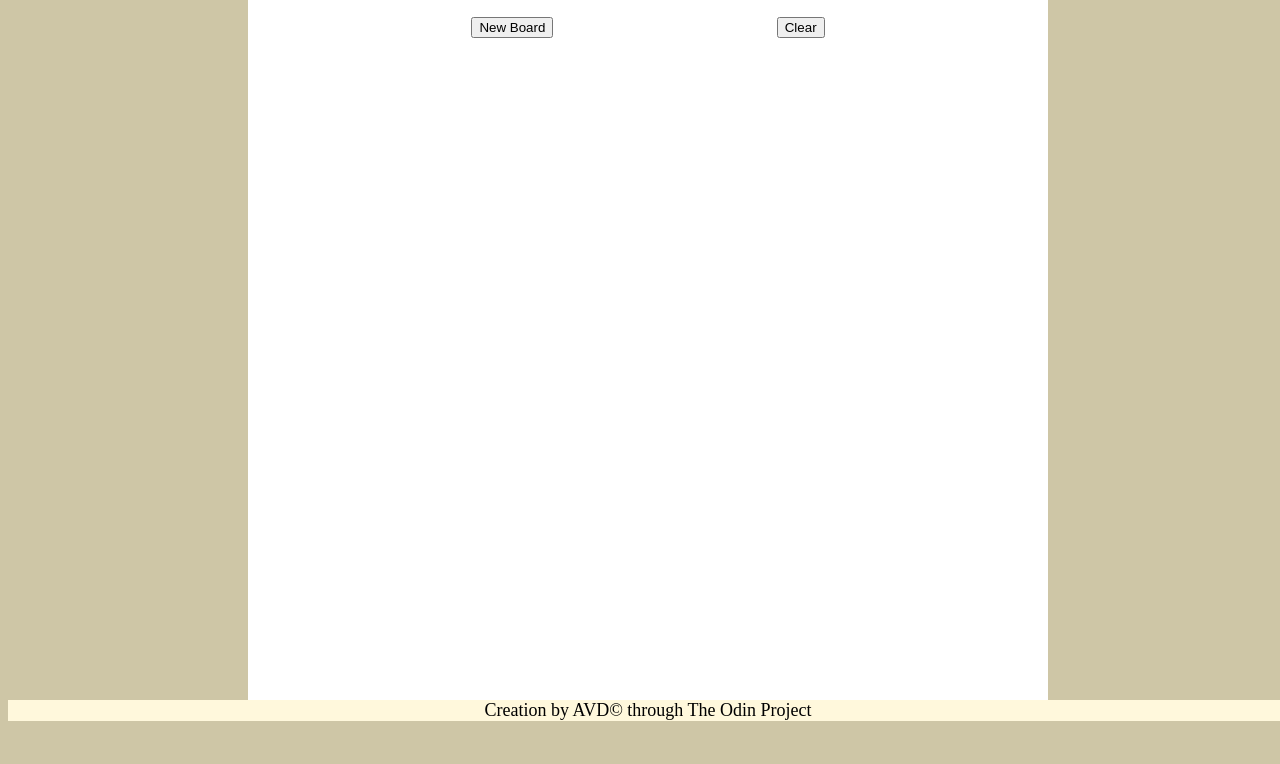
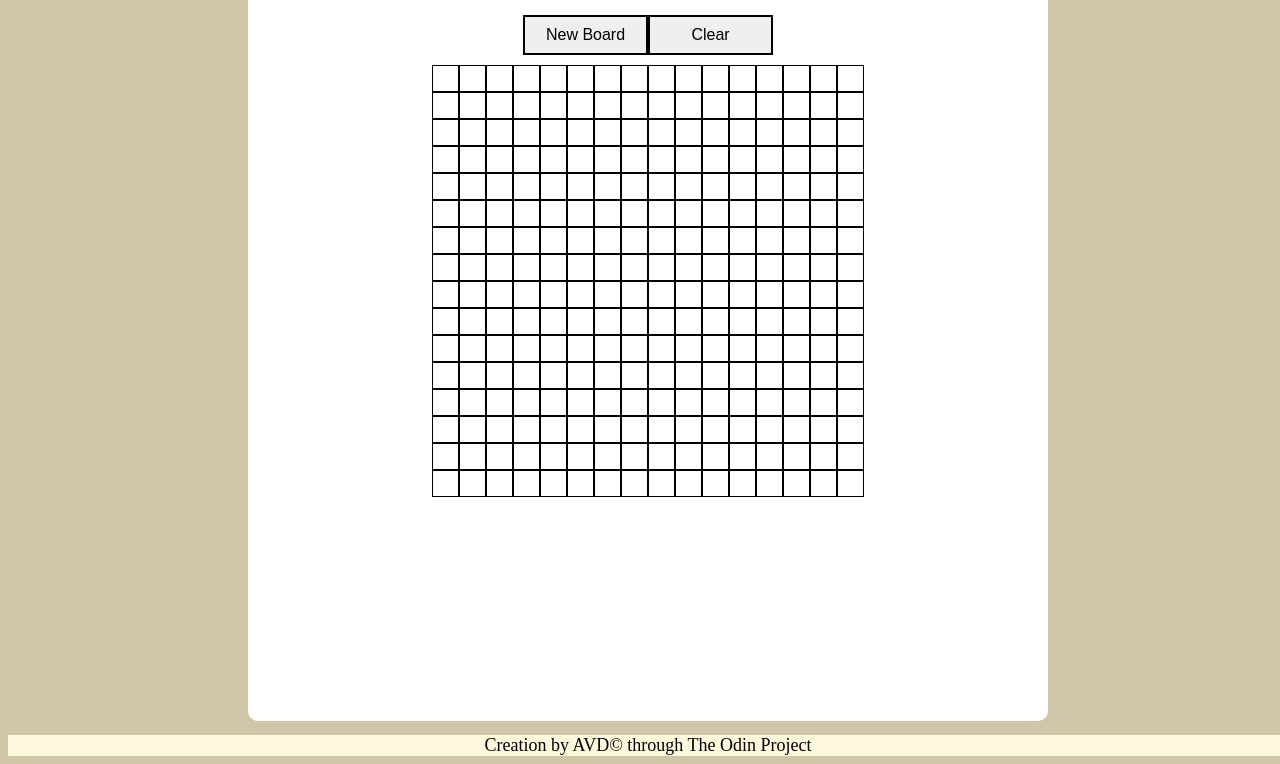
Before and after one commit to DutsAndrew/Etch-a-Sketch, a plain HTML site: page index.html in a window 1280 px wide. Shown: the part 87-851 px from the top of the page. Before the commit the page ends 816 px from the top, so only its background shows below. Drawn offline with Linux system fonts and the light colour scheme.

Commit message:
added onload function and fixed bug in JS

```diff
--- a/app.js
+++ b/app.js
@@ -1,9 +1,14 @@
+// Auto loads a grid that is 16x16 on page open
+window.onload = () => {
+    buildGrid(16);
+}
+
 // variables that manipulate the DOM. "getElement" is used here in place of "querySelector" because querySelector deals with static nodelists, nodelists are like arrays but can't do the same things. In addition, since querySelector is static, the size of the array cannot change; whereas, "getElement" is dynamic, which means the array/list can grow according to needs. Since we are running a loop that is constantly adding to the list we need a dynamic list, which means we use getElement instead of querySelector.
 const container = document.getElementById("container");
 // allows access to rows on the grid, now that the function has created them.
 const rows = document.getElementsByClassName("gridRow");
 // allows access to columns on the grid, now that the function has created them.
-const cells = document.getElementsByClassName("cells");
+const cells = document.getElementsByClassName("cell");
 // allows access to the clear button in HTML
 const clear = document.getElementById("reset");
 // allows access to the newBoard button in HTML
--- a/index.html
+++ b/index.html
@@ -12,8 +12,8 @@
     <div class="content">
         <div class="title">Etch-a-Sketch</div>
         <div class="btn">
-            <button id="newBoard">New Board</button>
-            <button id="reset">Clear</button>
+            <button id="newBoard" class="clicker">New Board</button>
+            <button id="reset" class="clicker">Clear</button>
         </div>
         <div id="container"></div>
     </div>
--- a/style.css
+++ b/style.css
@@ -2,28 +2,30 @@ body {
     background-color: rgb(206, 198, 166);
     display: flex;
     flex-flow: column wrap;
-    flex: auto;
-    flex-shrink: auto;
     min-height: 100vh;
     position: relative;
+    align-items: center;
+    width: 100%;
     height: 100%;
-    width: 100%;
-    align-items: center;
 }
 
 .content {
-    display: block;
-    margin: auto;
-    width: 800px;
-    height: 800px;
+    display: flex;
+    margin-bottom: 35px;
+    flex-flow: column nowrap;
+    align-items: center;
+    justify-content: start;
     background: white;
     border-radius: 10px;
     font-size: 0;
+    height: 800px;
+    width: 800px;
     border-color: cornsilk;
 }
 
 .title {
     border: 2px double black;
+    border-radius: 5px;
     display: flex;
     justify-content: center;
     align-items: center;
@@ -32,6 +34,8 @@ body {
     margin-bottom: 20px;
     font-size: 36px;
     font-weight: 800;
+    height: 40px;
+    width: 500px;
 }
 
 .btn {
@@ -44,32 +48,32 @@ body {
 
 .clicker {
     display: flex;
-    justify-content: stretch;
-    align-items: stretch;
+    justify-content: center;
+    align-items: center;
     height: 40px;
-    width: 250px;
-    font-size: 18px;
+    width: 125px;
+    font-size: 16px;
     font-weight: lighter;
     border: 2px solid black;
 }
 
 .container {
-    display: block;
-    margin: auto;
-    width: 800px;
-    height: 800px;
-    background: white;
-    border-radius: 10px;
-    font-size: 0;
-    border-color: cornsilk;
+    display: inline-block;
+    justify-content: center;
+    align-items: center;
+    flex: 1 1 auto;
+    width: 500px;
+    height: 500px;
 }
 
 .cell {
-    display: inline-block;
+    display: inline-flex;
+    flex: 1 1 auto;
+    flex-flow: row nowrap;
     justify-content: center;
     align-items: center;
-    width: 5px;
-    height: 5px;
+    width: 25px;
+    height: 25px;
     border: 1px solid black;
 }
 
```
